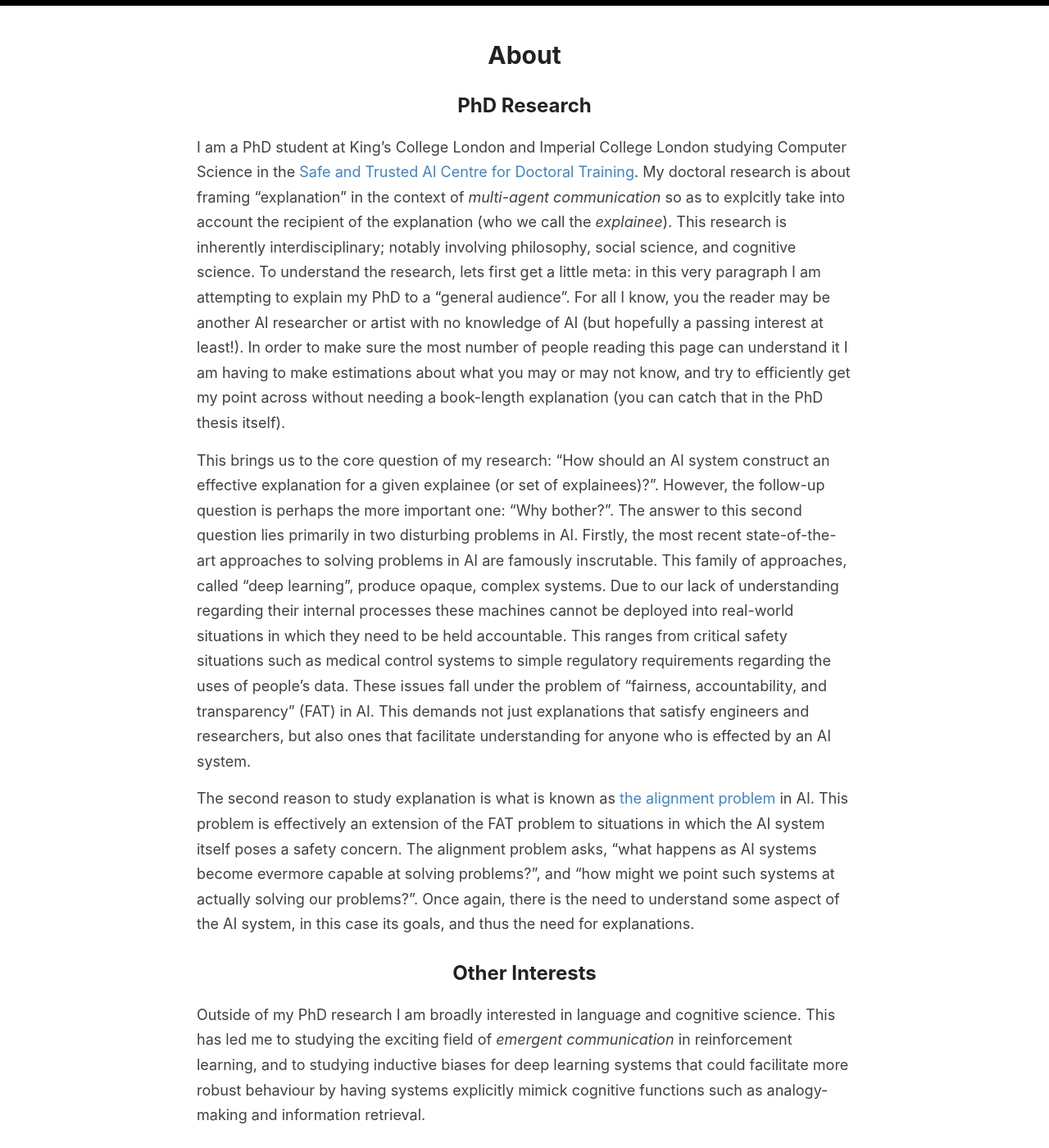
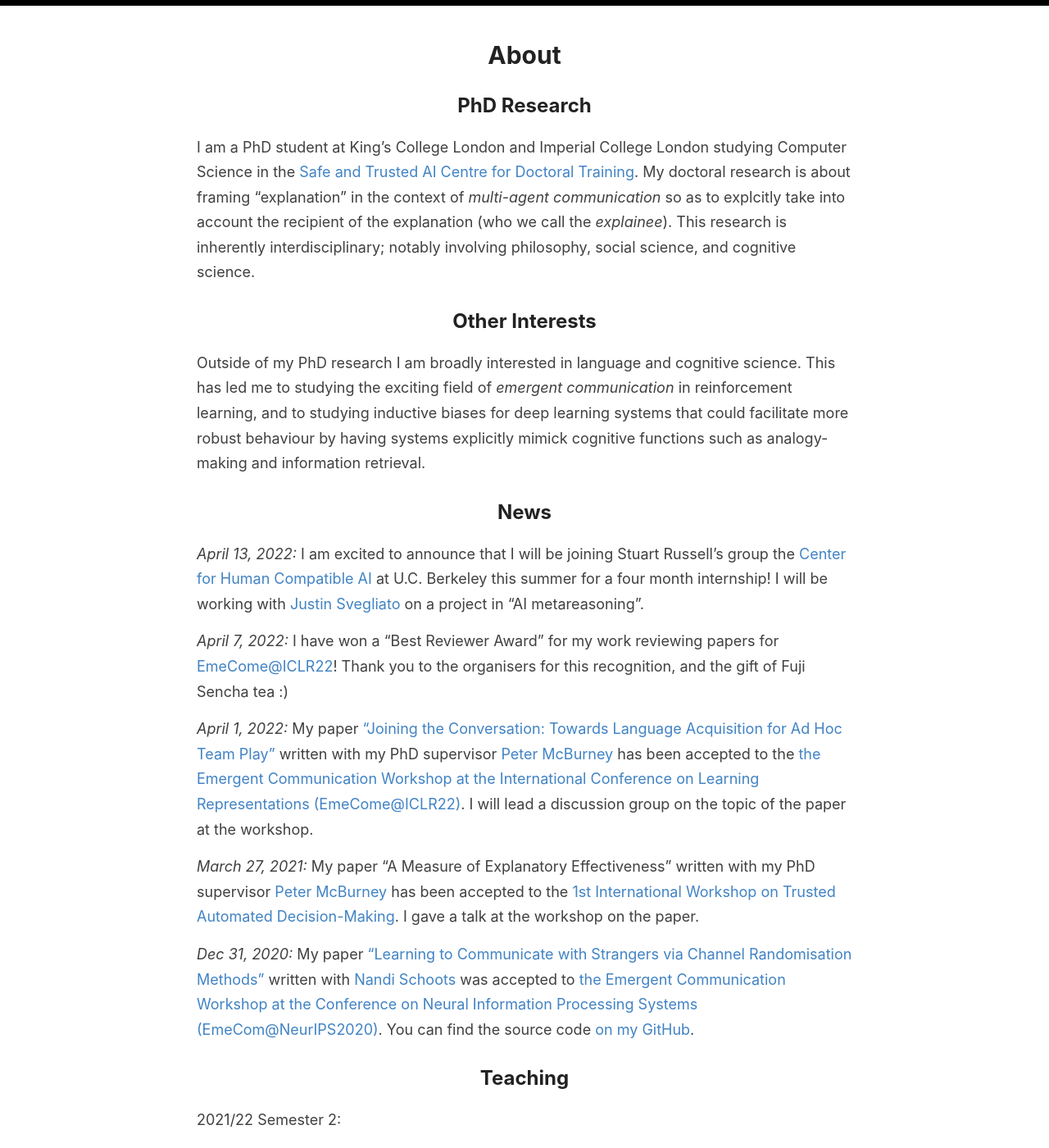
Before and after one commit to DylanCope/dylancope.github.io, a Jekyll site: the page built from _pages/about.md, in a window 1280 px wide and 1400 px high, scrolled down 415 px. Shown: the whole window at 82% size. Built offline with Jekyll 4.4.1, drawn with Linux system fonts in a browser that asks for light colours.

Commit message:
Update about.md

```diff
--- a/_pages/about.md
+++ b/_pages/about.md
@@ -6,15 +6,23 @@ permalink: /about/
 
 ## PhD Research
 
-I am a PhD student at King's College London and Imperial College London studying Computer Science in the [Safe and Trusted AI Centre for Doctoral Training](https://safeandtrustedai.org). My doctoral research is about framing "explanation" in the context of *multi-agent communication* so as to explcitly take into account the recipient of the explanation (who we call the *explainee*). This research is inherently interdisciplinary; notably involving philosophy, social science, and cognitive science. To understand the research, lets first get a little meta: in this very paragraph I am attempting to explain my PhD to a "general audience". For all I know, you the reader may be another AI researcher or artist with no knowledge of AI (but hopefully a passing interest at least!). In order to make sure the most number of people reading this page can understand it I am having to make estimations about what you may or may not know, and try to efficiently get my point across without needing a book-length explanation (you can catch that in the PhD thesis itself).
-
-This brings us to the core question of my research: "How should an AI system construct an effective explanation for a given explainee (or set of explainees)?". However, the follow-up question is perhaps the more important one: "Why bother?". The answer to this second question lies primarily in two disturbing problems in AI. Firstly, the most recent state-of-the-art approaches to solving problems in AI are famously inscrutable. This family of approaches, called "deep learning", produce opaque, complex systems. Due to our lack of understanding regarding their internal processes these machines cannot be deployed into real-world situations in which they need to be held accountable. This ranges from critical safety situations such as medical control systems to simple regulatory requirements regarding the uses of people's data. These issues fall under the problem of "fairness, accountability, and transparency" (FAT) in AI. This demands not just explanations that satisfy engineers and researchers, but also ones that facilitate understanding for anyone who is effected by an AI system.
-
-The second reason to study explanation is what is known as [the alignment problem](https://www.amazon.co.uk/Alignment-Problem-Machine-Learning-Values/dp/0393635821) in AI. This problem is effectively an extension of the FAT problem to situations in which the AI system itself poses a safety concern. The alignment problem asks, "what happens as AI systems become evermore capable at solving problems?", and "how might we point such systems at actually solving our problems?". Once again, there is the need to understand some aspect of the AI system, in this case its goals, and thus the need for explanations.
+I am a PhD student at King's College London and Imperial College London studying Computer Science in the [Safe and Trusted AI Centre for Doctoral Training](https://safeandtrustedai.org). My doctoral research is about framing "explanation" in the context of *multi-agent communication* so as to explcitly take into account the recipient of the explanation (who we call the *explainee*). This research is inherently interdisciplinary; notably involving philosophy, social science, and cognitive science.
 
 ## Other Interests
 
 Outside of my PhD research I am broadly interested in language and cognitive science. This has led me to studying the exciting field of _emergent communication_ in reinforcement learning, and to studying inductive biases for deep learning systems that could facilitate more robust behaviour by having systems explicitly mimick cognitive functions such as analogy-making and information retrieval.
+
+## News
+
+_April 13, 2022:_ I am excited to announce that I will be joining Stuart Russell's group the [Center for Human Compatible AI](https://humancompatible.ai/) at U.C. Berkeley this summer for a four month internship! I will be working with [Justin Svegliato](https://justinsvegliato.com/) on a project in "AI metareasoning".
+
+_April 7, 2022:_ I have won a "Best Reviewer Award" for my work reviewing papers for [EmeCome@ICLR22](https://sites.google.com/view/emecom2022/home)! Thank you to the organisers for this recognition, and the gift of Fuji Sencha tea :)
+
+_April 1, 2022:_ My paper ["Joining the Conversation: Towards Language Acquisition for Ad Hoc Team Play"](https://openreview.net/forum?id=SLqgf7ZCQbq) written with my PhD supervisor [Peter McBurney](https://nms.kcl.ac.uk/peter.mcburney/) has been accepted to the [the Emergent Communication Workshop at the International Conference on Learning Representations (EmeCome@ICLR22)](https://sites.google.com/view/emecom2022/home). I will lead a discussion group on the topic of the paper at the workshop.
+
+_March 27, 2021:_ My paper "A Measure of Explanatory Effectiveness" written with my PhD supervisor [Peter McBurney](https://nms.kcl.ac.uk/peter.mcburney/) has been accepted to the [1st International Workshop on Trusted Automated Decision-Making](https://3drationality.com/TADM2021/). I gave a talk at the workshop on the paper.
+
+_Dec 31, 2020:_ My paper ["Learning to Communicate with Strangers via Channel Randomisation Methods"](https://drive.google.com/file/d/1FaBSE8jcuf6hGIbbp34Dxu7jPjh0iJl0/view?usp=sharing) written with [Nandi Schoots](https://safeandtrustedai.org/person/nandi-schoots/) was accepted to [the Emergent Communication Workshop at the Conference on Neural Information Processing Systems (EmeCom@NeurIPS2020)](https://sites.google.com/view/emecom2020/home). You can find the source code [on my GitHub](https://github.com/DylanCope/zero-shot-comm).
 
 ## Teaching
 
```
